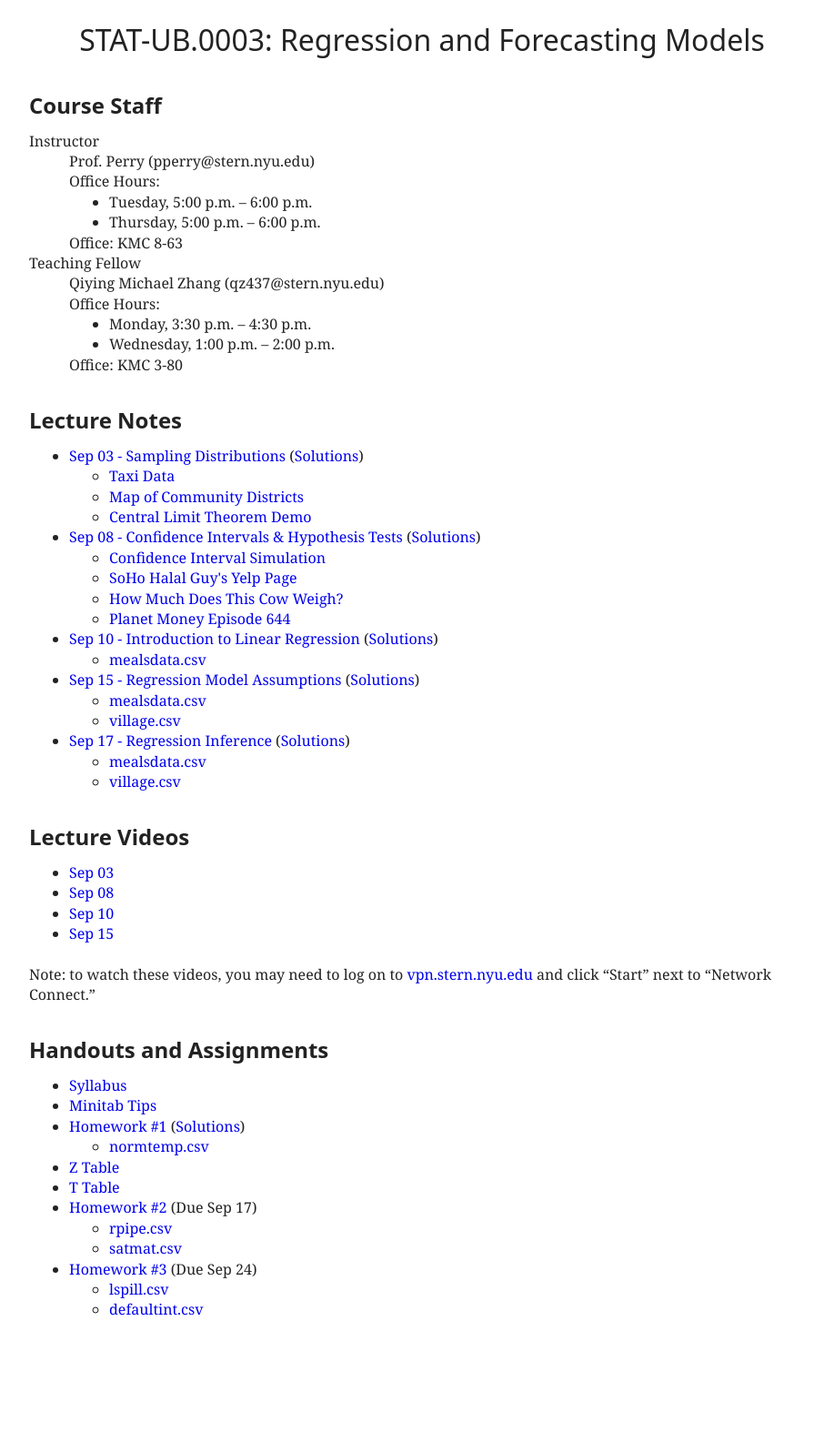
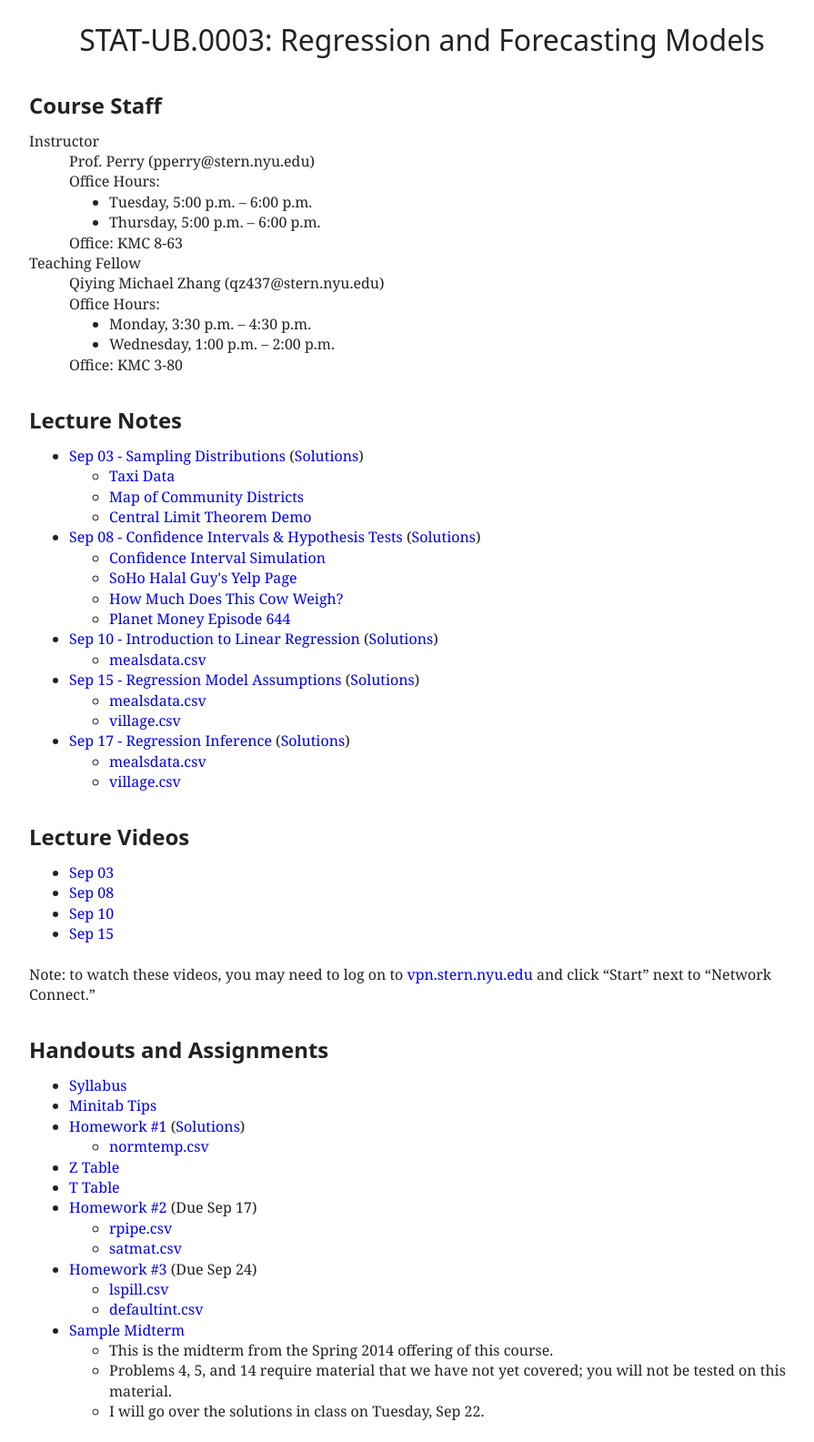
Before and after one commit to patperry/patperry.github.com, a Jekyll site: the page built from course/ub0003/index.html, in a window 1280 px wide. Shown: the whole page at 91% size, without its empty margins (176-1071 px from the left). Built offline with Jekyll 4.4.1, drawn with Linux system fonts in a browser that asks for light colours; before the commit the page ends 1473 px from its top, so only the background shows below that.

Commit message:
Add sample midterm

```diff
--- a/course/ub0003/index.html
+++ b/course/ub0003/index.html
@@ -100,5 +100,12 @@ stylesheet: /css/main.css?v=1
       <li><a href="data/lspill.csv">lspill.csv</a>
       <li><a href="data/defaultint.csv">defaultint.csv</a>
     </ul>
+  <li><a href="handout/midterm-sample.pdf">Sample Midterm</a>
+      <ul>
+        <li>This is the midterm from the Spring 2014 offering of this course.
+        <li>Problems 4, 5, and 14 require material that we have not yet
+            covered; you will not be tested on this material.
+        <li>I will go over the solutions in class on Tuesday, Sep 22.
+      </ul>
 </ul>
 </main>
```
Also changed, not shown: 1 other file.
